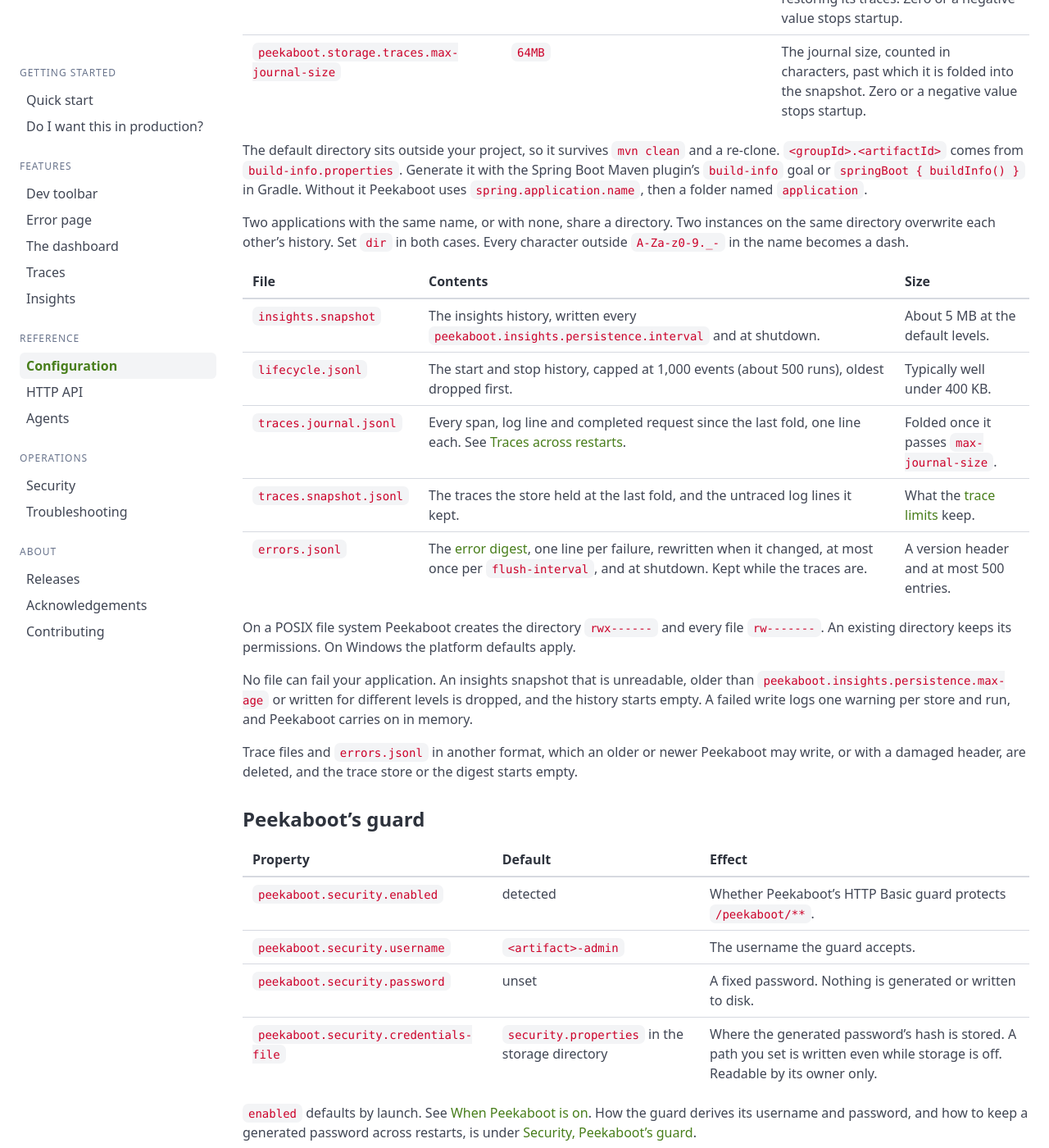
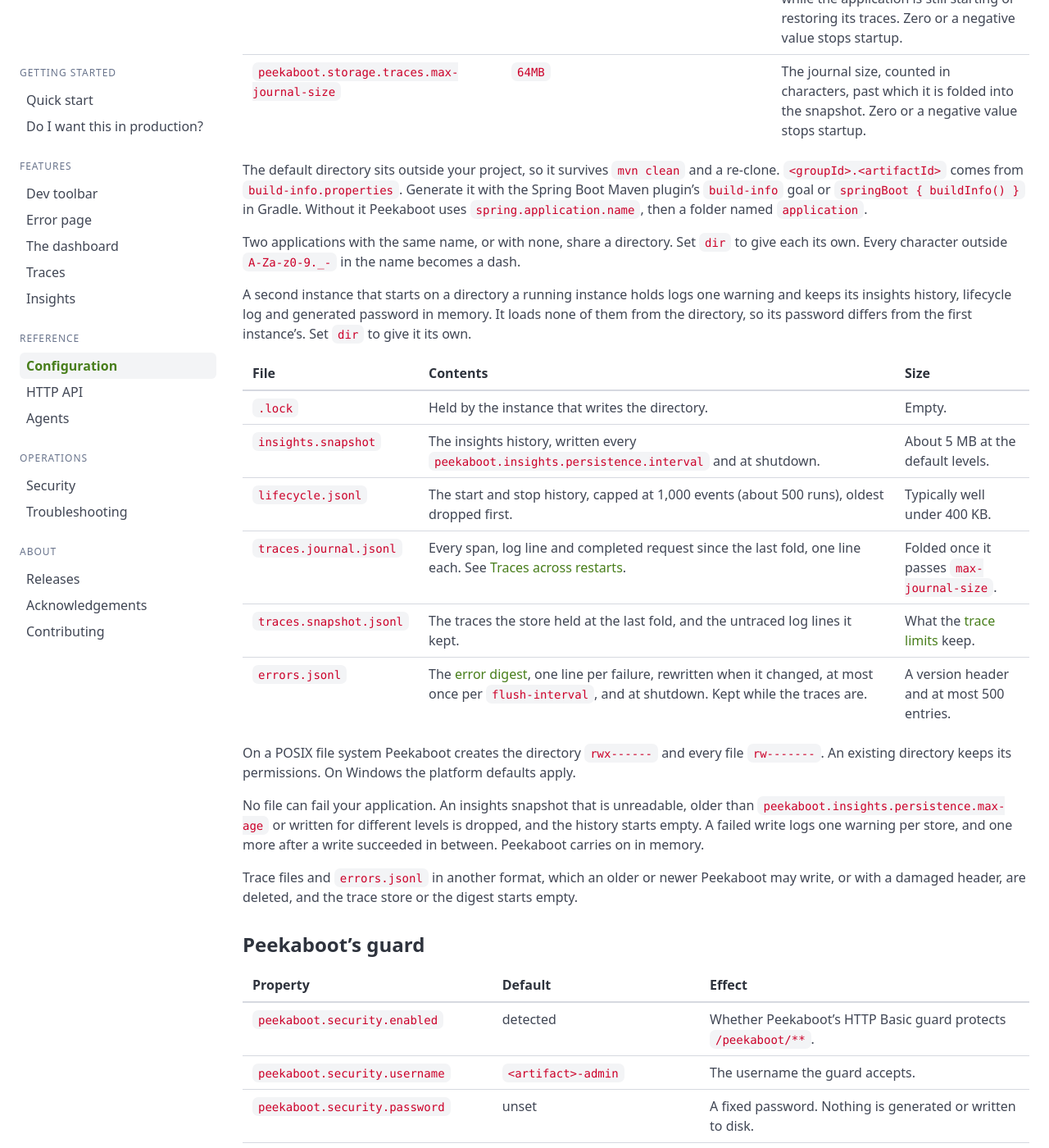
Before and after one commit to peekaboot-org/peekaboot-org.github.io, a Jekyll site: the page built from docs/configuration.md, in a window 1280 px wide and 1400 px high, scrolled down 4145 px. Shown: the whole window at 82% size. Built offline with Jekyll 4.4.1, drawn with Linux system fonts in a browser that asks for light colours; some of the changed text lies outside the part shown.

Commit message:
docs: describe the insights and lifecycle fixes

```diff
--- a/docs/configuration.md
+++ b/docs/configuration.md
@@ -38,7 +38,9 @@ deploy that way, set `peekaboot.enabled=false`.
 ### Containers, devcontainers and Codespaces {#container-markers}
 
 Peekaboot detects Kubernetes, Docker and Podman, and any container whose `/proc/1/cgroup`
-names `docker`, `kubepods` or `containerd`. Inside one, everything is off by default.
+names `docker`, `kubepods` or `containerd`. A `container` environment variable that is not
+blank counts as one too, and so does a `/proc/1/mountinfo` that lists `/etc/hostname`,
+`/etc/hosts` or `/etc/resolv.conf` as a mount point. Inside one, everything is off by default.
 
 That includes VS Code Dev Containers and GitHub Codespaces. Turn the local features on in the
 devcontainer's own configuration:
@@ -148,12 +150,16 @@ The default directory sits outside your project, so it survives `mvn clean` and
 Maven plugin's `build-info` goal or `springBoot { buildInfo() }` in Gradle. Without it Peekaboot
 uses `spring.application.name`, then a folder named `application`.
 
-Two applications with the same name, or with none, share a directory. Two instances on the same
-directory overwrite each other's history. Set `dir` in both cases. Every character outside
-`A-Za-z0-9._-` in the name becomes a dash.
+Two applications with the same name, or with none, share a directory. Set `dir` to give each
+its own. Every character outside `A-Za-z0-9._-` in the name becomes a dash.
+
+A second instance that starts on a directory a running instance holds logs one warning and keeps
+its insights history, lifecycle log and generated password in memory. It loads none of them from
+the directory, so its password differs from the first instance's. Set `dir` to give it its own.
 
 | File | Contents | Size |
 |---|---|---|
+| `.lock` | Held by the instance that writes the directory. | Empty. |
 | `insights.snapshot` | The insights history, written every `peekaboot.insights.persistence.interval` and at shutdown. | About 5 MB at the default levels. |
 | `lifecycle.jsonl` | The start and stop history, capped at 1,000 events (about 500 runs), oldest dropped first. | Typically well under 400 KB. |
 | `traces.journal.jsonl` | Every span, log line and completed request since the last fold, one line each. See [Traces across restarts]({{ '/docs/traces/' | relative_url }}#persisted-traces). | Folded once it passes `max-journal-size`. |
@@ -165,8 +171,8 @@ An existing directory keeps its permissions. On Windows the platform defaults ap
 
 No file can fail your application. An insights snapshot that is unreadable, older than
 `peekaboot.insights.persistence.max-age` or written for different levels is dropped, and the
-history starts empty. A failed write logs one warning per store and run, and Peekaboot carries
-on in memory.
+history starts empty. A failed write logs one warning per store, and one more after a write
+succeeded in between. Peekaboot carries on in memory.
 
 Trace files and `errors.jsonl` in another format, which an older or newer Peekaboot may write,
 or with a damaged header, are deleted, and the trace store or the digest starts empty.
@@ -315,8 +321,8 @@ the history survives a restart is [`peekaboot.storage.enabled`](#peekabootstorag
 | `peekaboot.insights.enabled` | `true` | The collector, the `/peekaboot/api/insights/**` endpoints and the Insights tab. |
 | `peekaboot.insights.levels[n].interval` | `10s`, `1m`, `1h` | The sampling tick (level 0) and each coarser aggregation window. |
 | `peekaboot.insights.levels[n].size` | `90`, `1440`, `720` | Entries kept per series at that level. `interval` &times; `size` is how far back the charts reach. |
-| `peekaboot.insights.config-location` | unset, so `peekaboot-insights.yml` on the classpath root | A Spring resource location for the panel file. Peekaboot's bundled panels are still merged underneath. |
-| `peekaboot.insights.persistence.interval` | `1m` | How often the history is written to `insights.snapshot`. A crash loses at most this much. Does nothing while storage is off. |
+| `peekaboot.insights.config-location` | unset, so `peekaboot-insights.yml` on the classpath root | A Spring resource location for the panel file. Peekaboot's bundled panels are still merged underneath. A location that names nothing stops startup. |
+| `peekaboot.insights.persistence.interval` | `5m` | How often the history is written to `insights.snapshot`. A crash loses at most this much. A normal shutdown loses nothing. Does nothing while storage is off. |
 | `peekaboot.insights.persistence.max-age` | the coarsest level's span (30 days) | The oldest snapshot that is still loaded at startup. |
 | `peekaboot.insights.problems.cpu-high-percent` | `80` | [`CPU_HIGH`]({{ '/docs/api/' | relative_url }}#problems): the median process CPU, in percent. |
 | `peekaboot.insights.problems.gc-overhead-percent` | `10` | `GC_OVERHEAD`: the median share of CPU time spent collecting garbage, in percent. |
```
Also changed, not shown: docs/api.md (+8 -3 lines), docs/dashboard.md (+2 -1 lines), docs/insights.md (+12 -8 lines), docs/security.md (+1 -0 lines), docs/troubleshooting.md (+13 -0 lines).
